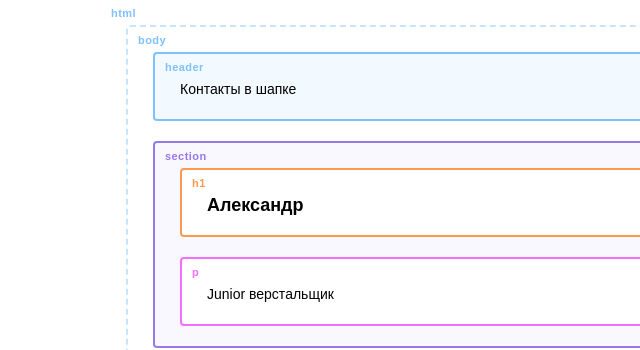
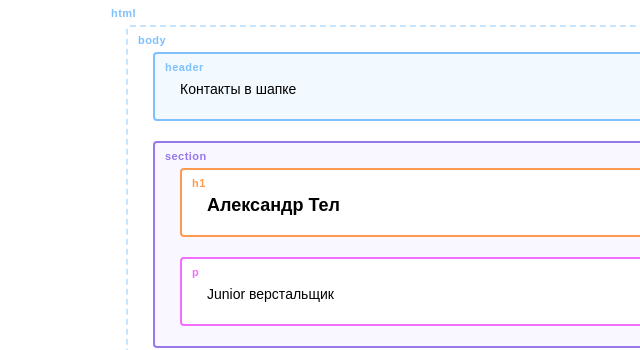
Before and after one commit to sanekT/test-site, a plain HTML site: page index.html in a window 1280 px wide. Shown: the top 350 px of the page, 14-654 px from the left. Drawn offline with Linux system fonts and the light colour scheme.

Commit message:
меняем текст в главном файле

```diff
--- a/index.html
+++ b/index.html
@@ -12,7 +12,7 @@
     </header>
 
     <section class="hero-image">
-      <h1 class="heading">Александр</h1>
+      <h1 class="heading">Александр Тел</h1>
       <p>Junior верстальщик</p>
     </section>
 
```
